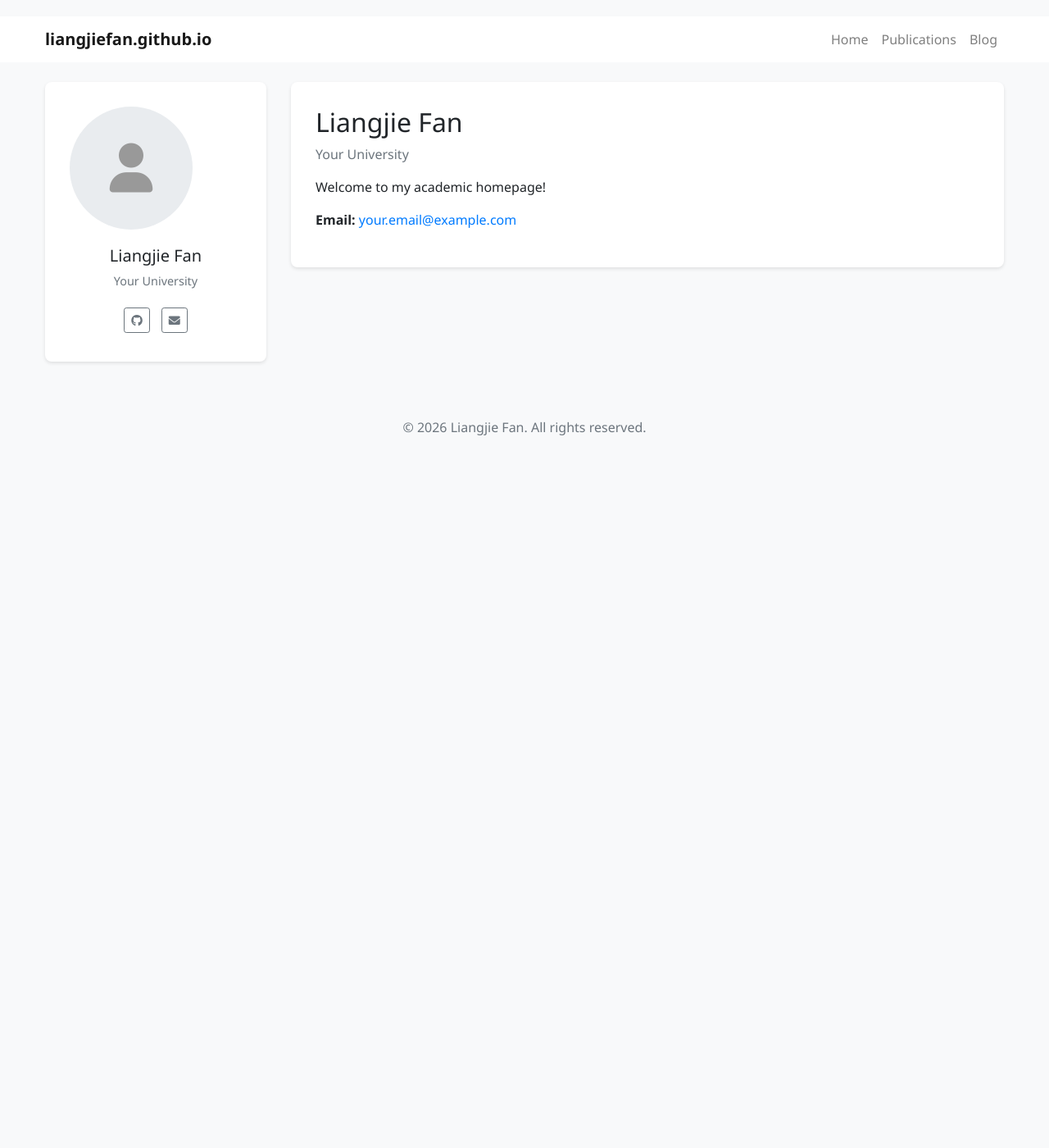
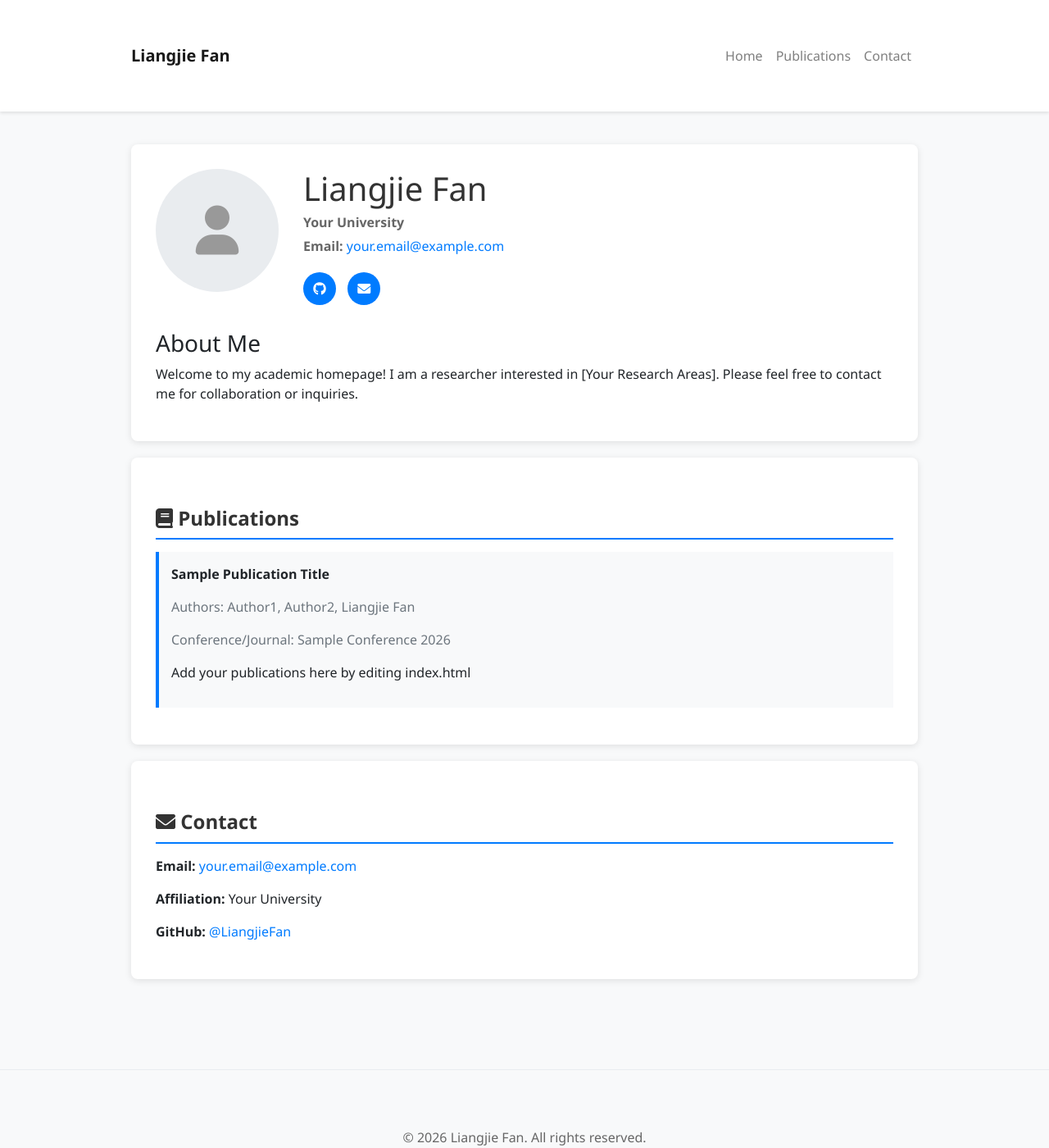
Before and after one commit to LiangjieFan/liangjiefan.github.io, a Jekyll site: the page index.html, which Jekyll copies as it is, in a window 1280 px wide and 1400 px high. Shown: the whole window at 82% size. Built offline with Jekyll 4.4.1, drawn with Linux system fonts in a browser that asks for light colours; nearby versions of some CDN libraries.

Commit message:
Replace index.html with pure HTML to avoid Jekyll compilation errors

```diff
--- a/index.html
+++ b/index.html
@@ -1,39 +1,170 @@
----
-layout: default
-title : Homepage
-navbar_title: Home
----
+<!DOCTYPE html>
+<html lang="en">
+<head>
+    <meta charset="UTF-8">
+    <meta name="viewport" content="width=device-width, initial-scale=1.0">
+    <title>Liangjie Fan - Academic Homepage</title>
+    <link rel="stylesheet" href="https://maxcdn.bootstrapcdn.com/bootstrap/4.5.2/css/bootstrap.min.css">
+    <link rel="stylesheet" href="https://cdnjs.cloudflare.com/ajax/libs/font-awesome/6.0.0/css/all.min.css">
+    <style>
+        body {
+            font-family: 'Segoe UI', Tahoma, Geneva, Verdana, sans-serif;
+            background-color: #f8f9fa;
+        }
+        .navbar {
+            background-color: #fff;
+            box-shadow: 0 2px 4px rgba(0,0,0,0.1);
+        }
+        .profile-card {
+            background: white;
+            border-radius: 8px;
+            padding: 30px;
+            box-shadow: 0 2px 8px rgba(0,0,0,0.1);
+            margin-bottom: 20px;
+        }
+        .profile-header {
+            display: flex;
+            gap: 30px;
+            align-items: flex-start;
+            margin-bottom: 30px;
+        }
+        .profile-img {
+            width: 150px;
+            height: 150px;
+            border-radius: 50%;
+            background-color: #e9ecef;
+            display: flex;
+            align-items: center;
+            justify-content: center;
+            font-size: 60px;
+            color: #999;
+            flex-shrink: 0;
+        }
+        .profile-info h1 {
+            margin-bottom: 5px;
+            color: #333;
+        }
+        .profile-info p {
+            margin: 5px 0;
+            color: #666;
+        }
+        .section-title {
+            font-size: 1.5em;
+            font-weight: bold;
+            margin-top: 30px;
+            margin-bottom: 15px;
+            color: #333;
+            border-bottom: 2px solid #007bff;
+            padding-bottom: 10px;
+        }
+        .publication-item {
+            margin-bottom: 15px;
+            padding: 15px;
+            background-color: #f8f9fa;
+            border-left: 4px solid #007bff;
+        }
+        .social-links {
+            margin-top: 20px;
+        }
+        .social-links a {
+            display: inline-block;
+            width: 40px;
+            height: 40px;
+            line-height: 40px;
+            text-align: center;
+            background-color: #007bff;
+            color: white;
+            border-radius: 50%;
+            margin-right: 10px;
+            text-decoration: none;
+            transition: background-color 0.3s;
+        }
+        .social-links a:hover {
+            background-color: #0056b3;
+            text-decoration: none;
+        }
+        footer {
+            background-color: #f8f9fa;
+            padding: 30px 0;
+            margin-top: 50px;
+            border-top: 1px solid #e9ecef;
+            text-align: center;
+            color: #666;
+        }
+        .container {
+            max-width: 1000px;
+            padding: 40px 20px;
+        }
+    </style>
+</head>
+<body>
+    <nav class="navbar navbar-expand-lg navbar-light sticky-top">
+        <div class="container">
+            <a class="navbar-brand" href="/"><strong>Liangjie Fan</strong></a>
+            <button class="navbar-toggler" type="button" data-toggle="collapse" data-target="#navbarNav">
+                <span class="navbar-toggler-icon"></span>
+            </button>
+            <div class="collapse navbar-collapse" id="navbarNav">
+                <ul class="navbar-nav ml-auto">
+                    <li class="nav-item"><a class="nav-link" href="#home">Home</a></li>
+                    <li class="nav-item"><a class="nav-link" href="#publications">Publications</a></li>
+                    <li class="nav-item"><a class="nav-link" href="#contact">Contact</a></li>
+                </ul>
+            </div>
+        </div>
+    </nav>
 
-<div class="row">
-    <div class="col-lg-3 col-md-4">
-        {% include widgets/profile_card_mini.html %}
+    <div class="container">
+        <div class="profile-card" id="home">
+            <div class="profile-header">
+                <div class="profile-img">
+                    <i class="fas fa-user"></i>
+                </div>
+                <div class="profile-info">
+                    <h1>Liangjie Fan</h1>
+                    <p><strong>Your University</strong></p>
+                    <p><strong>Email:</strong> <a href="mailto:your.email@example.com">your.email@example.com</a></p>
+                    <div class="social-links">
+                        <a href="https://github.com/LiangjieFan" target="_blank" title="GitHub">
+                            <i class="fab fa-github"></i>
+                        </a>
+                        <a href="mailto:your.email@example.com" title="Email">
+                            <i class="fas fa-envelope"></i>
+                        </a>
+                    </div>
+                </div>
+            </div>
+
+            <h3>About Me</h3>
+            <p>Welcome to my academic homepage! I am a researcher interested in [Your Research Areas].
+            Please feel free to contact me for collaboration or inquiries.</p>
+        </div>
+
+        <div class="profile-card" id="publications">
+            <h2 class="section-title"><i class="fas fa-book"></i> Publications</h2>
+            <div class="publication-item">
+                <p><strong>Sample Publication Title</strong></p>
+                <p class="text-muted">Authors: Author1, Author2, Liangjie Fan</p>
+                <p class="text-muted">Conference/Journal: Sample Conference 2026</p>
+                <p>Add your publications here by editing index.html</p>
+            </div>
+        </div>
+
+        <div class="profile-card" id="contact">
+            <h2 class="section-title"><i class="fas fa-envelope"></i> Contact</h2>
+            <p><strong>Email:</strong> <a href="mailto:your.email@example.com">your.email@example.com</a></p>
+            <p><strong>Affiliation:</strong> Your University</p>
+            <p><strong>GitHub:</strong> <a href="https://github.com/LiangjieFan" target="_blank">@LiangjieFan</a></p>
+        </div>
     </div>
-    <div class="col-lg-9 col-md-8">
 
-        {% include widgets/profile_card_bio_only.html %}
+    <footer>
+        <div class="container">
+            <p>&copy; 2026 Liangjie Fan. All rights reserved.</p>
+        </div>
+    </footer>
 
-        <!-- Debugging widgets -->
-        {% include widgets/debug_repo_name.html %}
-        {% include widgets/debug_url.html %}
-
-        {% if site.data.display.homepage.show_experience %}
-            {% include widgets/experience_card.html %}
-        {% endif %}
-
-        {% if site.data.display.homepage.show_news %}
-        {% assign count_news = site.news | size %}
-        {% if count_news > 0 %}
-        {% include widgets/news_card.html limit=site.data.display.homepage.num_news %}
-        {% endif %}
-        {% endif %}
-
-        {% if site.data.display.homepage.show_selected_publications %}
-        {% assign pubs = site.publications | sort: "date" | reverse | where: "selected", true %}
-        {%
-        include widgets/publication_card.html
-        publications=pubs
-        title='<i class="fas fa-star"></i> Selected Publications'
-        %}
-        {% endif %}
-    </div>
-</div>
+    <script src="https://code.jquery.com/jquery-3.5.1.slim.min.js"></script>
+    <script src="https://maxcdn.bootstrapcdn.com/bootstrap/4.5.2/js/bootstrap.min.js"></script>
+</body>
+</html>
```
